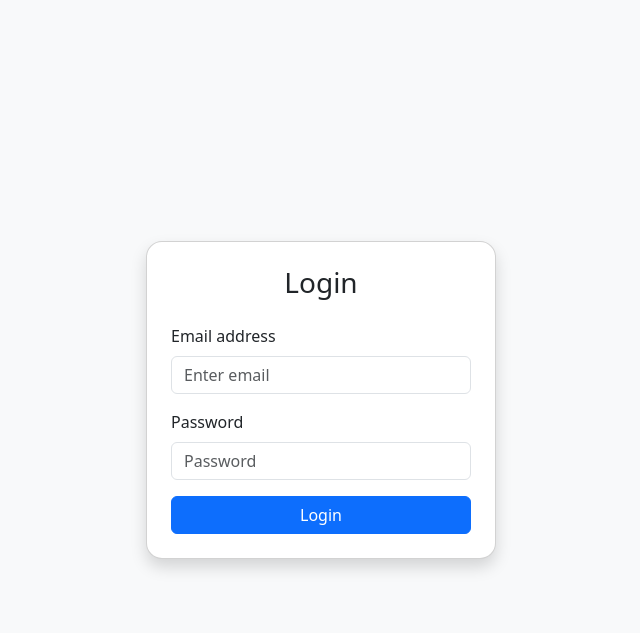
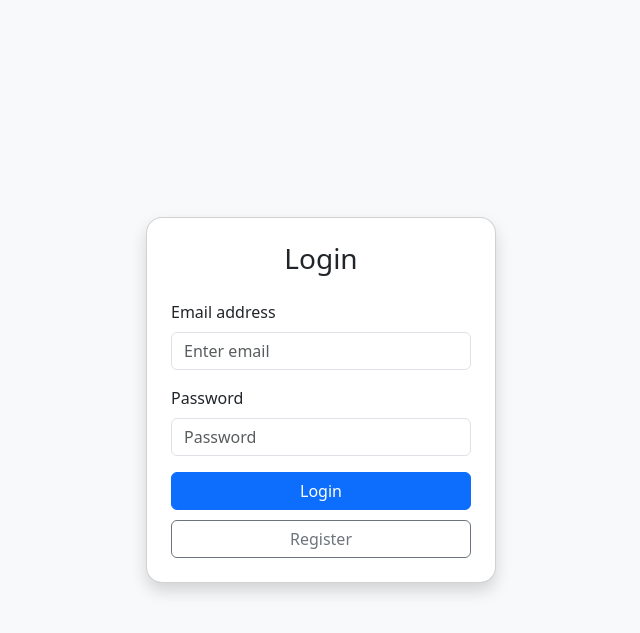
Before and after one commit to gitmatt69/Group12, a Flask app: page /login in a window 1280 px wide. Shown: the top 633 px of the page, without its empty margins (319-959 px from the left). Run offline with Flask 3, Linux system fonts and the light colour scheme.

Commit message:
remove the register button from navbar and moved it to the login page

```diff
--- a/templates/index.html
+++ b/templates/index.html
@@ -75,9 +75,6 @@
             <ul class="navbar-nav flex-column flex-md-row mt-2 mt-md-0">
               <li class="nav-item me-md-3 mb-2 mb-md-0">
                 <a href="{{ url_for('login') }}" class="nav-link text-white">Login</a>
-              </li>
-              <li class="nav-item mb-2 mb-md-0">
-                 <a href="{{ url_for('register') }}" class="nav-link text-white">Register</a>
               </li>
             </ul>
            </div>
--- a/templates/login.html
+++ b/templates/login.html
@@ -20,6 +20,9 @@
       </div>
       <button type="submit" class="btn btn-primary w-100">Login</button>
     </form>
+    <div class="text-center" style="padding-top: 10px;">
+      <a href="{{ url_for('register') }}" class="btn btn-outline-secondary w-100">Register</a>
+    </div>
   </div>
   <script src="https://cdn.jsdelivr.net/npm/bootstrap@5.3.2/dist/js/bootstrap.bundle.min.js"></script>
 </body>
```
